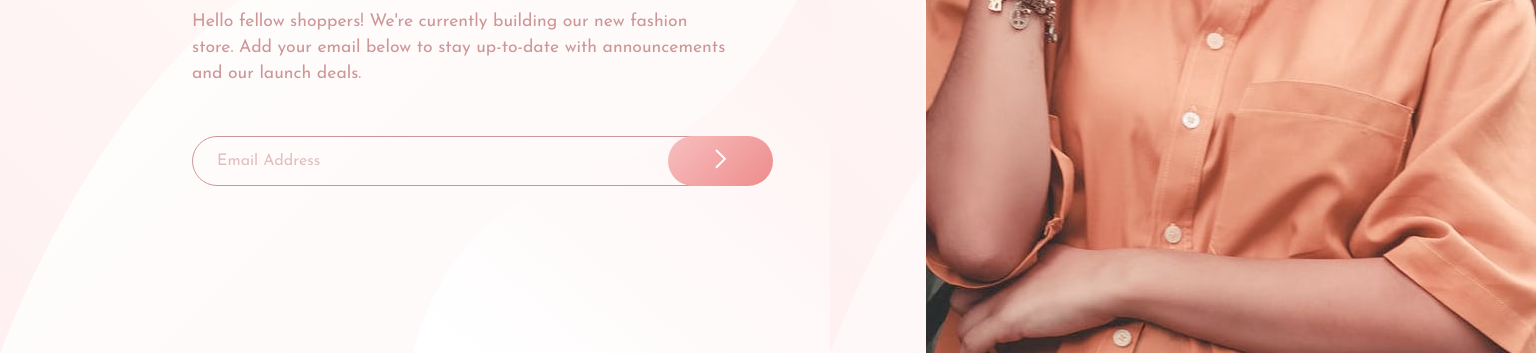
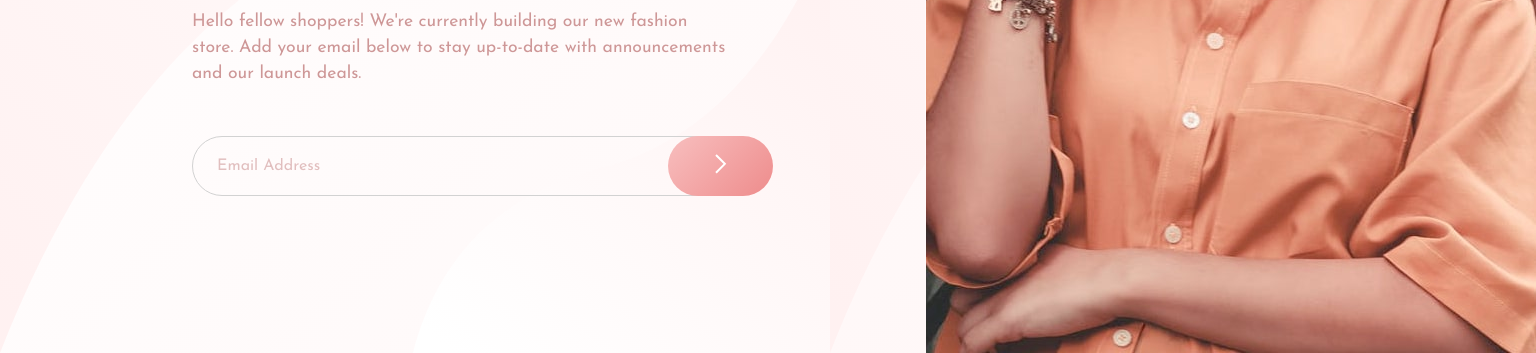
Before and after one commit to raulpinve/base-apparel-coming-soon-master, a plain HTML site: page index.html in a window 1536 px wide. Shown: the part 447-800 px from the top of the page. Drawn offline with Linux system fonts and the light colour scheme.

Commit message:
Styles and image changes

```diff
--- a/styles.css
+++ b/styles.css
@@ -104,7 +104,7 @@ body{
     border-radius: 2em;
     height: 50px;
     padding-left: 1.5em;
-    border: 1px solid var(--desaturatedRed);
+    border: 1px solid #d2d2d2;
     opacity: 1;
     font-size: .8em;
     font-family: 'Josefin Sans', sans-serif;
@@ -197,12 +197,15 @@ body{
         font-size: 1.1em;
     }
     .card-body-description-form input{
-        height: 50px;
+        border-radius: 30px;
+        height: 60px;
         font-size: 1em;
     }
 
     .card-body-description-form button{
+        border-radius: 30px;
         width: 105px;
+        height: 60px;
     }
 }
 
```
Also changed, not shown: images/desktop-preview.PNG.
